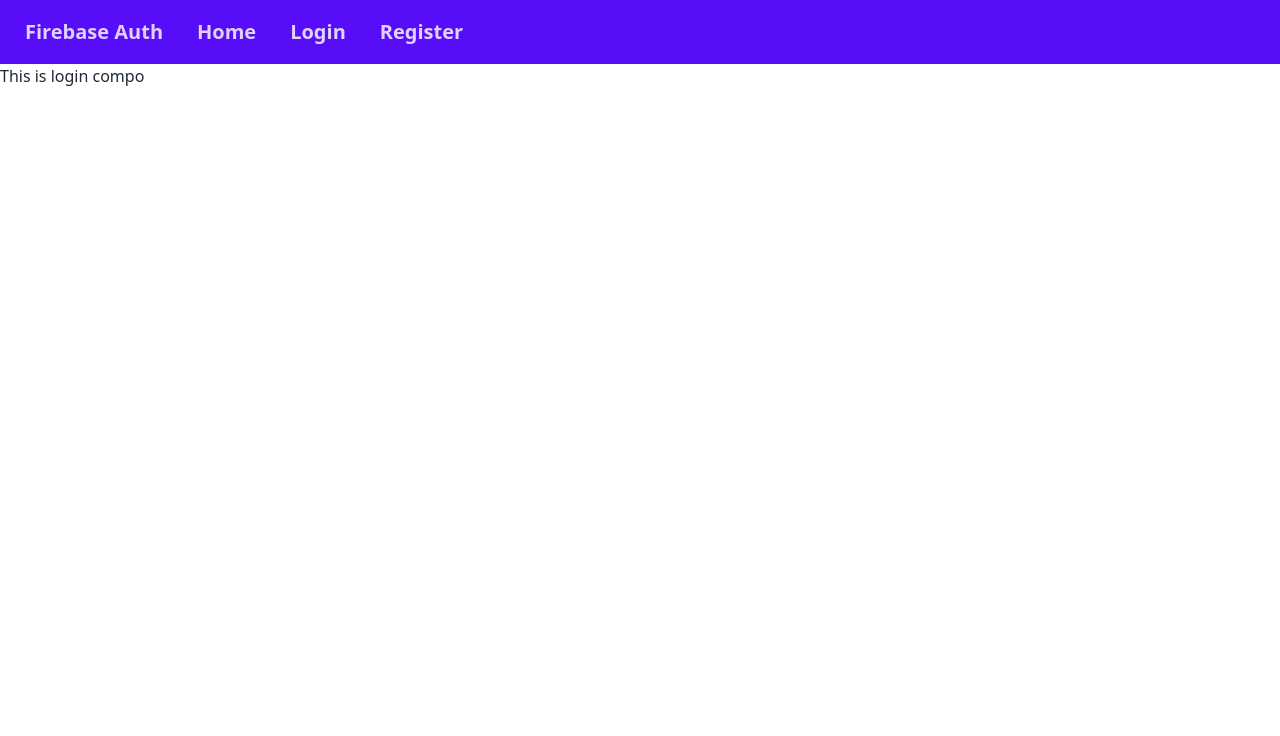
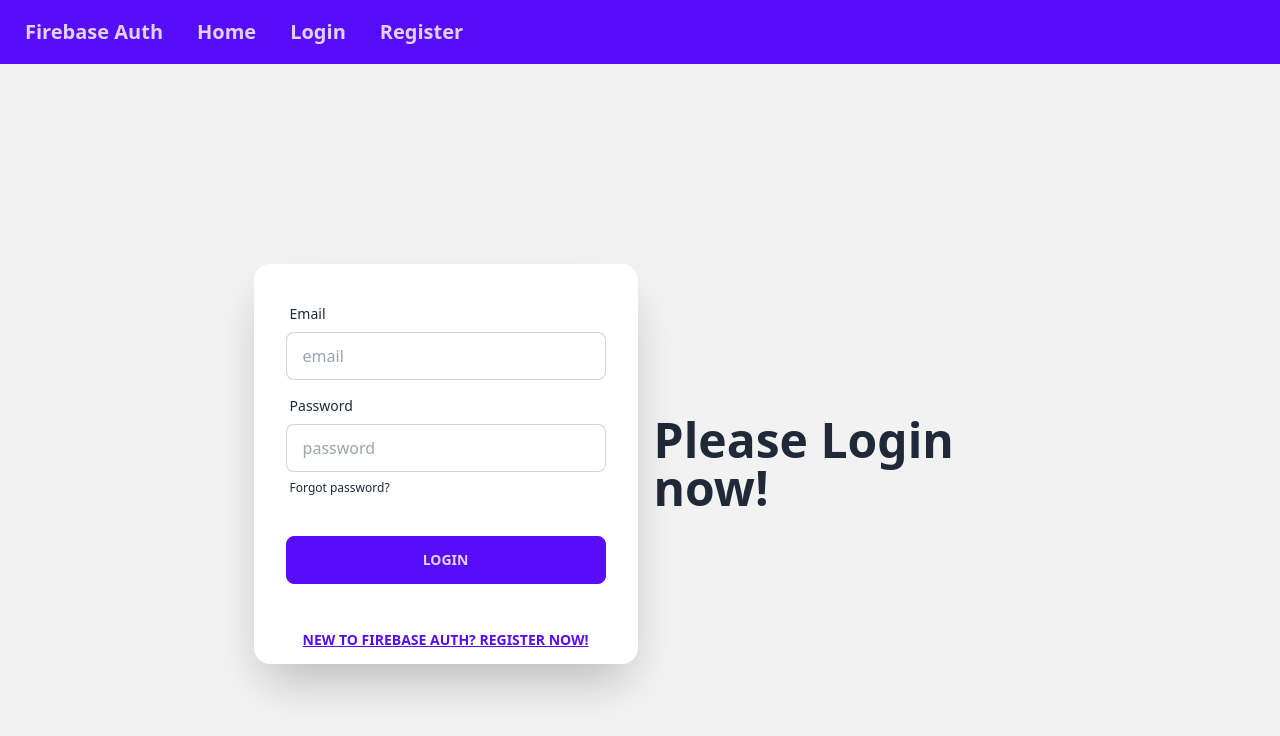
Before and after one commit to MDMahidul/firebase-auth-tailwind, a React (Vite) app: page /login in a window 1280 px wide. Shown: the top 736 px of the page. Built offline with nearby package versions, Linux system fonts and the light colour scheme.

Commit message:
create login and register form

```diff
--- a/src/components/Login.jsx
+++ b/src/components/Login.jsx
@@ -1,11 +1,62 @@
-import React from 'react';
+import React from "react";
+import { Link } from "react-router-dom";
 
 const Login = () => {
-    return (
-        <div>
-            <h2>This is login compo</h2>
+  const handleLogin = (event) => {
+    event.preventDefault();
+    const form = event.target;
+    const email = form.email.value;
+    const password = form.password.value;
+
+    console.log(email,password)
+  };
+
+  return (
+    <div className="hero min-h-screen bg-base-200">
+      <div className="hero-content flex-col lg:flex-row-reverse">
+        <div className="text-center lg:text-left">
+          <h1 className="text-5xl font-bold">Please Login now!</h1>
         </div>
-    );
+        <div className="card flex-shrink-0 w-full max-w-sm shadow-2xl bg-base-100">
+          <form action="" className="card-body" onSubmit={handleLogin}>
+            <div className="form-control">
+              <label className="label">
+                <span className="label-text">Email</span>
+              </label>
+              <input
+                type="email"
+                placeholder="email"
+                name="email"
+                className="input input-bordered"
+                required
+              />
+            </div>
+            <div className="form-control">
+              <label className="label">
+                <span className="label-text">Password</span>
+              </label>
+              <input
+                type="password"
+                placeholder="password"
+                name="password"
+                required
+                className="input input-bordered"
+              />
+              <label className="label">
+                <a href="#" className="label-text-alt link link-hover">
+                  Forgot password?
+                </a>
+              </label>
+            </div>
+            <div className="form-control mt-6">
+              <button className="btn btn-primary">Login</button>
+            </div>
+          </form>
+          <Link to="/register" className="btn btn-link">New to firebase auth? Register now!</Link>
+        </div>
+      </div>
+    </div>
+  );
 };
 
 export default Login;
--- a/src/components/Register.jsx
+++ b/src/components/Register.jsx
@@ -1,10 +1,73 @@
 import React from 'react';
+import { Link } from 'react-router-dom';
 
 const Register = () => {
+    const handleRegister = event =>{
+        event.preventDefault();
+
+          const form = event.target;
+          const name = form.name.value;
+          const email = form.email.value;
+          const password = form.password.value;
+
+          console.log(name,email, password);
+    }
     return (
-        <div>
-            <h2>Please register</h2>
+      <div className="hero min-h-screen bg-base-200">
+        <div className="hero-content flex-col lg:flex-row-reverse">
+          <div className="text-center lg:text-left">
+            <h1 className="text-5xl font-bold">Please Register now!</h1>
+          </div>
+          <div className="card flex-shrink-0 w-full max-w-sm shadow-2xl bg-base-100">
+            <form action="" className="card-body" onSubmit={handleRegister}>
+              <div className="form-control">
+                <label className="label">
+                  <span className="label-text">Name</span>
+                </label>
+                <input
+                  type="text"
+                  placeholder="name"
+                  name="name"
+                  className="input input-bordered"
+                  required
+                />
+              </div>
+              <div className="form-control">
+                <label className="label">
+                  <span className="label-text">Email</span>
+                </label>
+                <input
+                  type="email"
+                  placeholder="email"
+                  name="email"
+                  className="input input-bordered"
+                  required
+                />
+              </div>
+              <div className="form-control">
+                <label className="label">
+                  <span className="label-text">Password</span>
+                </label>
+                <input
+                  type="password"
+                  placeholder="password"
+                  name="password"
+                  required
+                  className="input input-bordered"
+                />
+                <label className="label">
+                  <Link to="/login" className="label-text-alt link link-hover">
+                    Already have an account?
+                  </Link>
+                </label>
+              </div>
+              <div className="form-control mt-6">
+                <button className="btn btn-primary">Login</button>
+              </div>
+            </form>
+          </div>
         </div>
+      </div>
     );
 };
 
```
